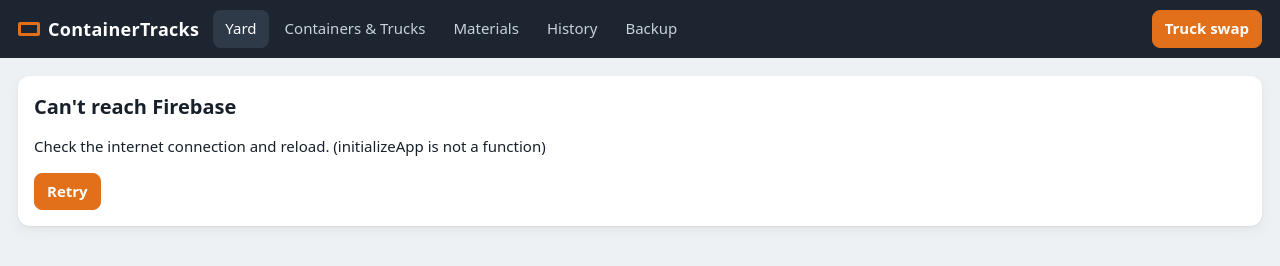
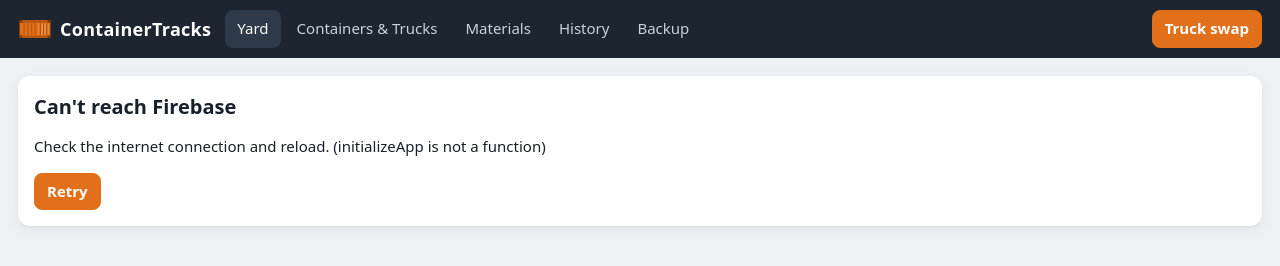
Before and after one commit to mteck776-debug/ContainerTracks, a plain HTML site: page index.html in a window 1280 px wide. Drawn offline with Linux system fonts and the light colour scheme.

Commit message:
Add shipping container favicon and header logo
Co-Authored-By: Claude Opus 5.5 <noreply@anthropic.com>
Claude-Session: https://claude.ai/code/session_01R9FFFfBkTf4QqDFnaAxnn3

```diff
--- a/index.html
+++ b/index.html
@@ -4,6 +4,10 @@
 <meta charset="utf-8">
 <meta name="viewport" content="width=device-width, initial-scale=1">
 <title>ContainerTracks</title>
+<link rel="icon" type="image/svg+xml" href="favicon.svg">
+<link rel="icon" type="image/png" sizes="32x32" href="favicon-32.png">
+<link rel="apple-touch-icon" href="apple-touch-icon.png">
+<meta name="theme-color" content="#1c2530">
 <style>
   :root{
     --bg:#eef1f4; --panel:#fff; --ink:#18202a; --muted:#66707c; --line:#d8dde3;
@@ -133,7 +137,7 @@
 <body>
 <header>
   <div class="bar-top">
-    <div class="brand"><i></i>ContainerTracks</div>
+    <div class="brand"><img src="favicon.svg" alt="" width="34" height="34">ContainerTracks</div>
     <nav id="nav">
       <button data-v="yard" class="on">Yard</button>
       <button data-v="containers">Containers &amp; Trucks</button>
@@ -158,7 +162,7 @@
 
 <div id="login" class="hidden">
   <form class="card" onsubmit="cloudSignIn(event)">
-    <div class="brand" style="color:var(--ink);margin-bottom:6px"><i></i>ContainerTracks</div>
+    <div class="brand" style="color:var(--ink);margin-bottom:6px"><img src="favicon.svg" alt="" width="34" height="34">ContainerTracks</div>
     <p class="muted" style="margin:0 0 10px">Sign in to see and update the yard.</p>
     <label>Email</label><input id="li-email" type="email" autocomplete="username" required>
     <label>Password</label><input id="li-pass" type="password" autocomplete="current-password" required>
```
Also changed, not shown: apple-touch-icon.png (added), favicon-32.png (added), favicon.svg (added).
